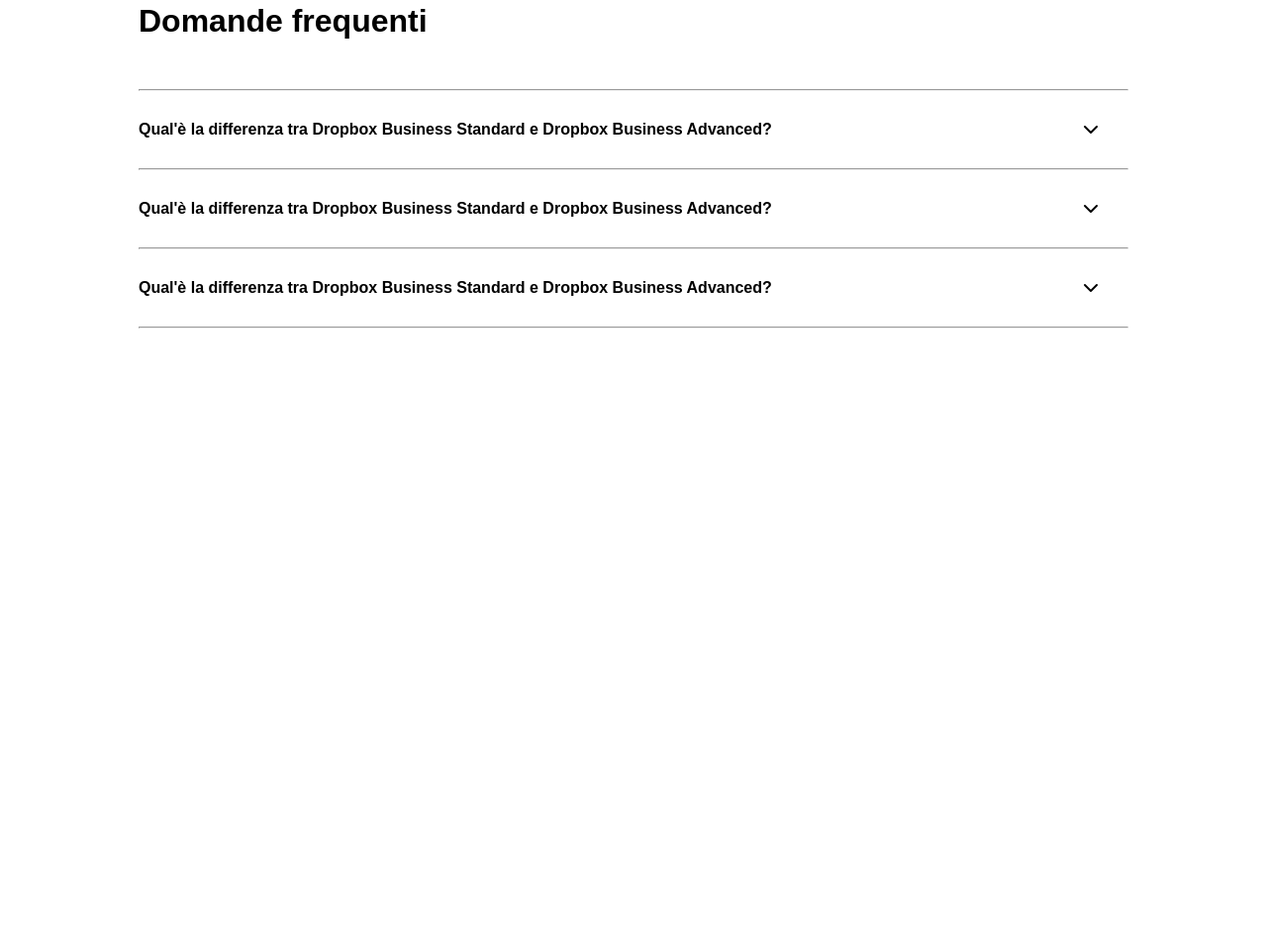
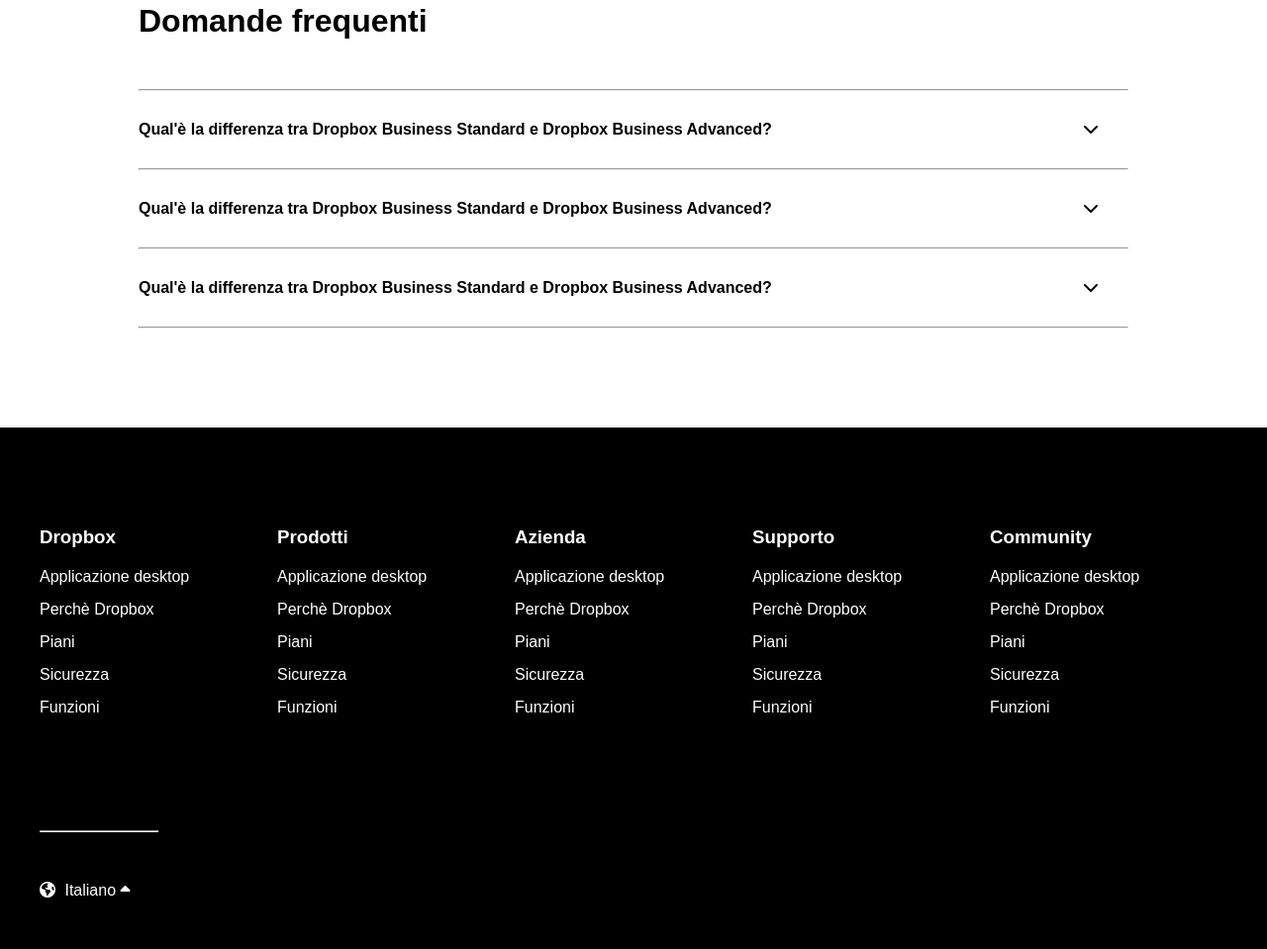
Before and after one commit to Eros000/htmlcss-dropbox, a plain HTML site: page index.html in a window 1280 px wide. Shown: the part 5260-6219 px from the top of the page at 99% size. Before the commit the page ends 5692 px from the top, so only its background shows below. Drawn offline with Linux system fonts and the light colour scheme.

Commit message:
esercizio completato

```diff
--- a/css/style.css
+++ b/css/style.css
@@ -576,6 +576,7 @@ body {
 .brand-section-bottom-col-1{
     width: 70%;
     font-size: 1.5em;
+    padding-right: 150px;
 
 }
 
@@ -622,32 +623,58 @@ body {
 }
 
 
+/*
+    FOOTER
+*/
+
+
+footer{
+    background-color: black;
+}
+
+.footer-top{
+    display: flex;
+
+
+}
+
+.footer-top-col{
+    width: calc(100% / 5);
+    margin-top: 100px;
+    margin-bottom: 100px;
+    color: white;
+}
+
+.footer-top-col h3{
+    padding-bottom: 20px;
+}
+
+.footer-top-col a{
+    text-decoration: none;
+    color: white;
+    display: block;
+    padding-bottom: 15px;
+}
 
 
 
+.footer-bottom{
+    width: calc(100% / 5);
+}
+
+
+.footer-bottom-col hr{
+    width: 50%;
+}
 
 
 
+.footer-bottom-col div{
+    color: white;
+    padding-top: 50px;
+    padding-bottom: 50px;
+}
 
-
-
-
-
-
-
-
-
-
-
-
-
-
-
-
-
-
-
-
-/*
-    FOOTER
-*/
+.footer-bottom-col div i{
+    padding-right: 5px;
+}
--- a/index.html
+++ b/index.html
@@ -827,15 +827,6 @@
         </main>
 
 
-
-
-
-
-
-
-
-
-
         <!--FOOTER-->
 
         <footer>
@@ -845,32 +836,114 @@
 
                 <div class="footer-top-col">
 
-                </div>
+                    <h3>Dropbox</h3>
 
-                <div class="footer-top-col">
+                    <a href="">Applicazione desktop</a>
+
+                    <a href="">Perchè Dropbox</a>
+
+                    <a href="">Piani</a>
+
+                    <a href="">Sicurezza</a>
+
+                    <a href="">Funzioni</a>
 
                 </div>
 
                 <div class="footer-top-col">
 
-                </div>
+                    <h3>Prodotti</h3>
 
-                <div class="footer-top-col">
+                    <a href="">Applicazione desktop</a>
+
+                    <a href="">Perchè Dropbox</a>
+
+                    <a href="">Piani</a>
+
+                    <a href="">Sicurezza</a>
+
+                    <a href="">Funzioni</a>
 
                 </div>
 
                 <div class="footer-top-col">
 
+                    <h3>Azienda</h3>
+
+                    <a href="">Applicazione desktop</a>
+
+                    <a href="">Perchè Dropbox</a>
+
+                    <a href="">Piani</a>
+
+                    <a href="">Sicurezza</a>
+
+                    <a href="">Funzioni</a>
+
                 </div>
+
+                <div class="footer-top-col">
+
+                    <h3>Supporto</h3>
+
+                    <a href="">Applicazione desktop</a>
+
+                    <a href="">Perchè Dropbox</a>
+
+                    <a href="">Piani</a>
+
+                    <a href="">Sicurezza</a>
+
+                    <a href="">Funzioni</a>
+
+                </div>
+
+                <div class="footer-top-col">
+
+                    <h3>Community</h3>
+
+                    <a href="">Applicazione desktop</a>
+
+                    <a href="">Perchè Dropbox</a>
+
+                    <a href="">Piani</a>
+
+                    <a href="">Sicurezza</a>
+
+                    <a href="">Funzioni</a>
+
+                </div>
+
+
 
             </div>
 
             <!--FOOTER-BOTTOM-->
 
-            <div class="footer-bottom">
+            <div class="container">
+
+                <div class="footer-bottom">
+
+                    <div class="footer-bottom-col">
+
+                        <hr>
+
+                        <div>
+
+                            <i class="fa-solid fa-earth-americas"></i>
+                            Italiano
+                            <i class="fa-solid fa-caret-up"></i>
+
+                        </div>
 
 
+
+                    </div>
+
+                </div>
+
             </div>
+
 
 
 
```
